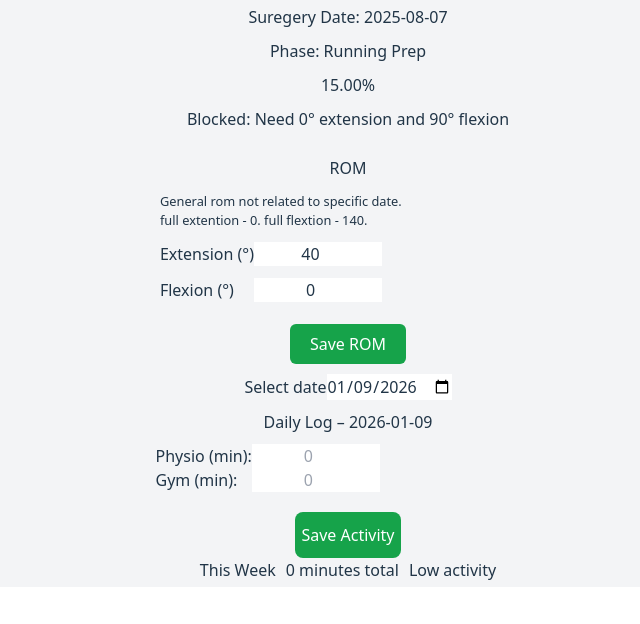
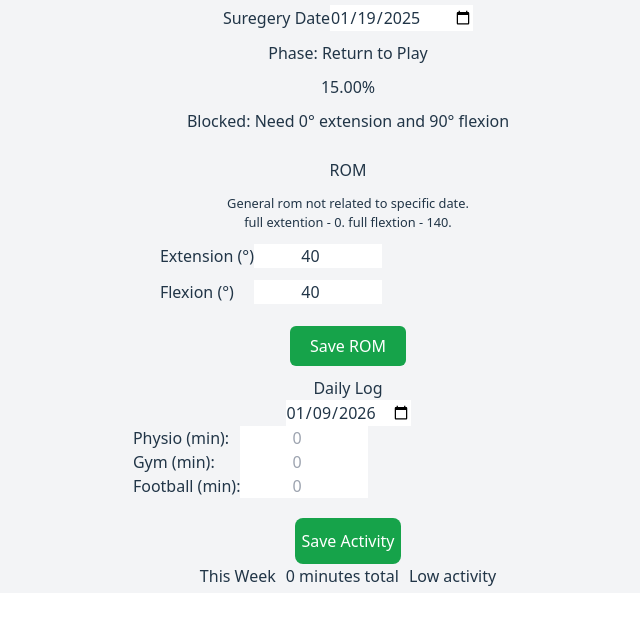
Before and after one commit to aricRach/ACL-Rehab, a React (Vite) app: page / in a window 1280 px wide. Shown: the top 624 px of the page, without its empty margins (292-932 px from the left). Built offline with nearby package versions, Linux system fonts and the light colour scheme.

Commit message:
added surgery input date

```diff
--- a/src/components/daily-log/DailyLogForm.tsx
+++ b/src/components/daily-log/DailyLogForm.tsx
@@ -38,7 +38,6 @@ export default function DailyLogForm({
 <>
 
  <form className='border rounded p-3' onSubmit={handleSubmit}>
-<h3 className="font-bold">Daily Log – {date}</h3>
   <section>
  <NumberInput
         label="Physio (min):"
--- a/src/components/dashboard/Dashboard.scss
+++ b/src/components/dashboard/Dashboard.scss
@@ -5,3 +5,14 @@
     flex-wrap: wrap;
     gap: 10px;
 }
+
+h3 {
+    text-align: center;
+}
+
+section.activity-date {
+        display: flex;
+    justify-content: center;
+    align-items: center;
+    flex-direction: column;
+}
--- a/src/components/dashboard/Dashboard.tsx
+++ b/src/components/dashboard/Dashboard.tsx
@@ -12,16 +12,18 @@ import RomInput from '../rom/RomInput';
 import { loadRom, saveRom } from '../../services/rom.service';
 import type { DailyLog } from '../../models/DailyLog';
 import './Dashboard.scss';
+import { loadSurgeryDate, saveSurgeryDate } from '../../services/surgeryDate.service';
 
 export default function Dashboard() {
 
 const today = new Date().toISOString().slice(0, 10);
 const [selectedDate, setSelectedDate] = useState(today);
+const [surgeryDate, setSurgeryDate] = useState(() => loadSurgeryDate());
+const SURGERY_DATE = new Date(surgeryDate);
 
-    const SURGERY_DATE = new Date('2025-08-07');
-    const surgeryDate = SURGERY_DATE.toISOString().slice(0, 10);
+
     const [rom, setRom] = useState<RomStatus>(
-  () => loadRom() ?? { extension: 40, flexion: 0 }
+  () => loadRom() ?? { extension: 40, flexion: 40 }
 );
   const [logs, setLogs] = useState(() => {
     const logs = loadLogs();
@@ -84,7 +86,20 @@ const handleSave = (log: DailyLog) => {
 
   return (
     <>
-    <h2>Suregery Date: {surgeryDate}</h2>
+    <header className="p-4 bg-white rounded shadow space-y-1">
+    <label className="block font-bold mb-1">Suregery Date</label>
+
+  <input
+    type="date"
+    value={surgeryDate}
+    required
+    onChange={e => {
+      setSurgeryDate(e.target.value);
+      saveSurgeryDate(e.target.value);
+    }}
+    className="input"
+  />
+      </header>
     <h3 className="font-bold">Phase: {phase.name}</h3>
     <ProgressBar percent={progress} />
 
@@ -98,7 +113,11 @@ const handleSave = (log: DailyLog) => {
 
   <div className="p-4 bg-white rounded shadow">
 
-<label className="block font-bold mb-1">Select date</label>
+
+
+  <div className="max-w-xl mx-auto space-y-4">
+    <h3 className="font-bold">Daily Log</h3>
+    <section className="activity-date">
 <input
   type="date"
   value={selectedDate}
@@ -106,9 +125,9 @@ const handleSave = (log: DailyLog) => {
   max={today}
   onChange={e => handleDateChange(e.target.value)}
   className="input"/>
+    </section>
+
   </div>
-
-  <div className="max-w-xl mx-auto space-y-4">
       <DailyLogForm
         key={selectedDate} // Forces a total reset only when data is ready
         phase={phase}
--- a/src/components/rom/RomInput.scss
+++ b/src/components/rom/RomInput.scss
@@ -30,3 +30,7 @@
     }
   }
 }
+
+small {
+  text-align: center;
+}
--- /dev/null
+++ b/src/services/surgeryDate.service.ts
@@ -0,0 +1,10 @@
+const KEY = 'acl-surgery-date';
+const DEFAULT_DATE = '2025-01-19';
+
+export function loadSurgeryDate(): string {
+  return localStorage.getItem(KEY) ?? DEFAULT_DATE;
+}
+
+export function saveSurgeryDate(date: string) {
+  localStorage.setItem(KEY, date);
+}
```
